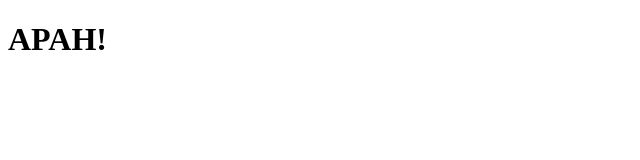
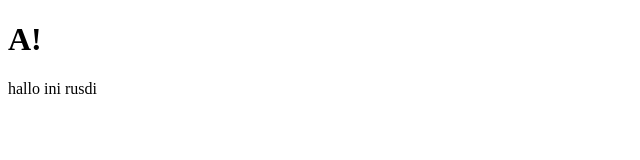
Before and after one commit to Aryaa245/Coba_collab, a plain HTML site: page index.html in a window 1280 px wide. Shown: the whole page, without its empty margins (0-640 px from the left). Drawn offline with Linux system fonts and the light colour scheme.

Commit message:
rusdi melakukan push

```diff
--- a/index.html
+++ b/index.html
@@ -6,6 +6,7 @@
     <title>Document</title>
 </head>
 <body>
-    <h1>APAH!</h1>
+    <h1>A!</h1>
+    <p>hallo ini rusdi</p>
 </body>
 </html>
```
